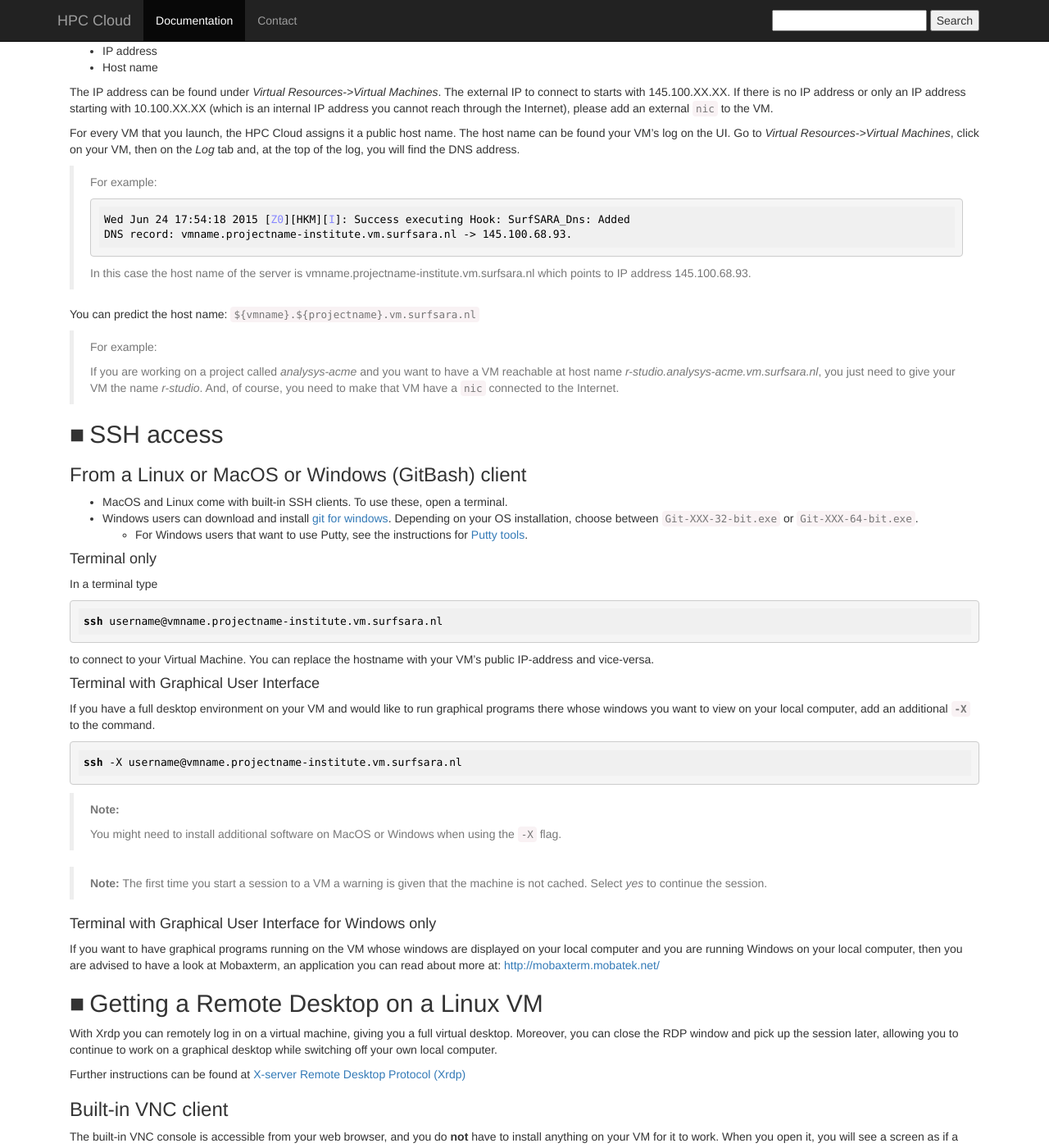
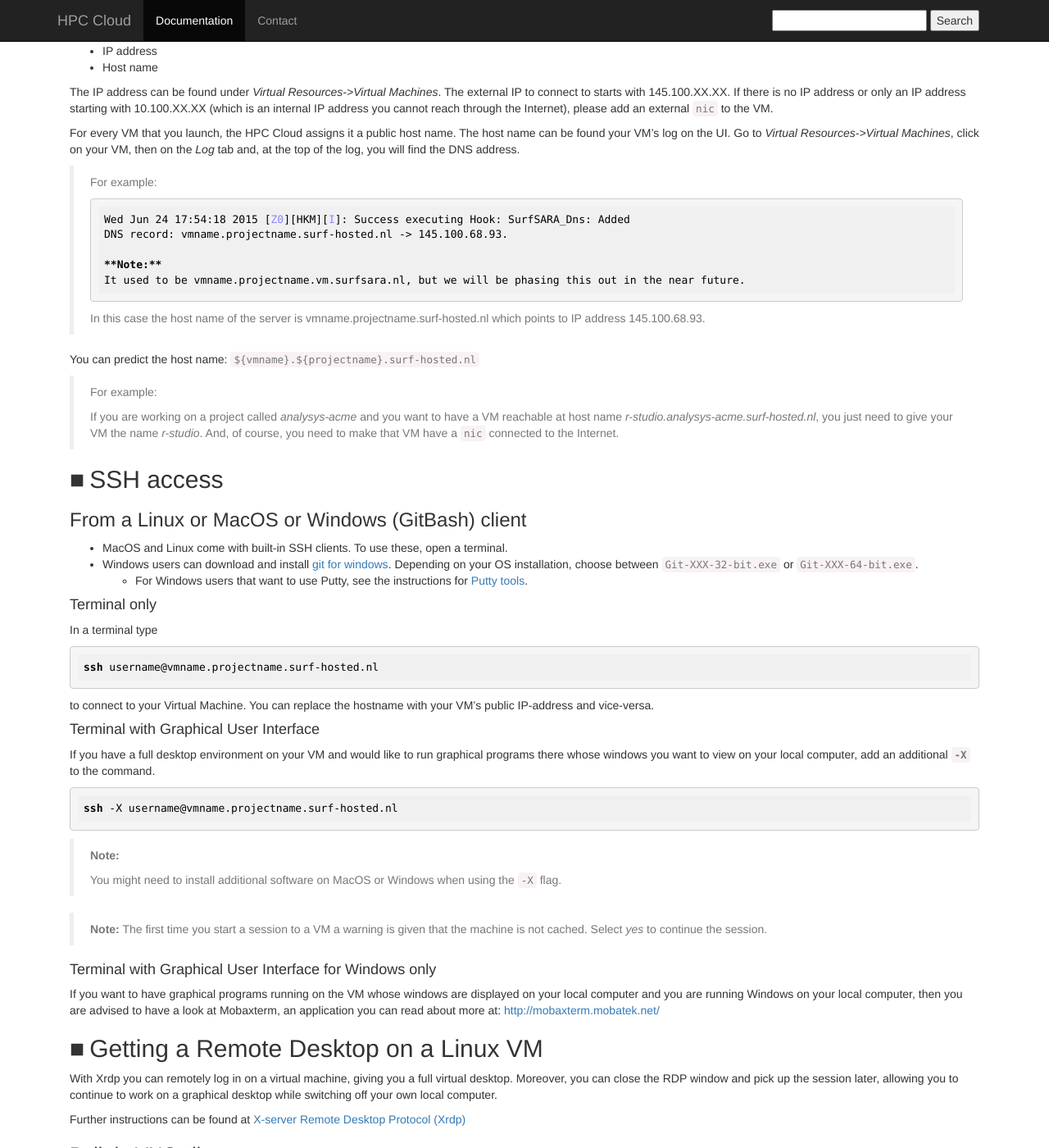
Before and after one commit to sara-nl/clouddocs, a Jekyll site: the page built from access-your-VM.markdown, in a window 1280 px wide and 1400 px high, scrolled down 394 px. Shown: the whole window at 82% size. Built offline with Jekyll 4.4.1, drawn with Linux system fonts in a browser that asks for light colours; nearby versions of some CDN libraries.

Commit message:
Surf-hosted

````diff
--- a/access-your-VM.markdown
+++ b/access-your-VM.markdown
@@ -28,16 +28,19 @@ For every VM that you launch, the HPC Cloud assigns it a public host name. The h
 >
 >```bash
 >Wed Jun 24 17:54:18 2015 [Z0][HKM][I]: Success executing Hook: SurfSARA_Dns: Added
->DNS record: vmname.projectname-institute.vm.surfsara.nl -> 145.100.68.93.
+>DNS record: vmname.projectname.surf-hosted.nl -> 145.100.68.93.
+>
+>**Note:**
+>It used to be vmname.projectname.vm.surfsara.nl, but we will be phasing this out in the near future.
 >```
 >
->In this case the host name of the server is vmname.projectname-institute.vm.surfsara.nl which points to IP address 145.100.68.93.
+>In this case the host name of the server is vmname.projectname.surf-hosted.nl which points to IP address 145.100.68.93.
 
-You can predict the host name: `${vmname}.${projectname}.vm.surfsara.nl`
+You can predict the host name: `${vmname}.${projectname}.surf-hosted.nl`
 
 >For example:
 >
->If you are working on a project called _analysys-acme_ and you want to have a VM reachable at host name _r-studio.analysys-acme.vm.surfsara.nl_, you just need to give your VM the name _r-studio_. And, of course, you need to make that VM have a `nic` connected to the Internet.
+>If you are working on a project called _analysys-acme_ and you want to have a VM reachable at host name _r-studio.analysys-acme.surf-hosted.nl_, you just need to give your VM the name _r-studio_. And, of course, you need to make that VM have a `nic` connected to the Internet.
 
 ## SSH access
 
@@ -52,7 +55,7 @@ You can predict the host name: `${vmname}.${projectname}.vm.surfsara.nl`
 In a terminal type
 
 ```bash
-ssh username@vmname.projectname-institute.vm.surfsara.nl
+ssh username@vmname.projectname.surf-hosted.nl
 ```
 
 to connect to your Virtual Machine. You can replace the hostname with your VM's public IP-address and vice-versa.
@@ -62,7 +65,7 @@ to connect to your Virtual Machine. You can replace the hostname with your VM's
 If you have a full desktop environment on your VM and would like to run graphical programs there whose windows you want to view on your local computer, add an additional **`-X`** to the command.
 
 ```bash
-ssh -X username@vmname.projectname-institute.vm.surfsara.nl
+ssh -X username@vmname.projectname.surf-hosted.nl
 ```
 
 >**Note:**
````
